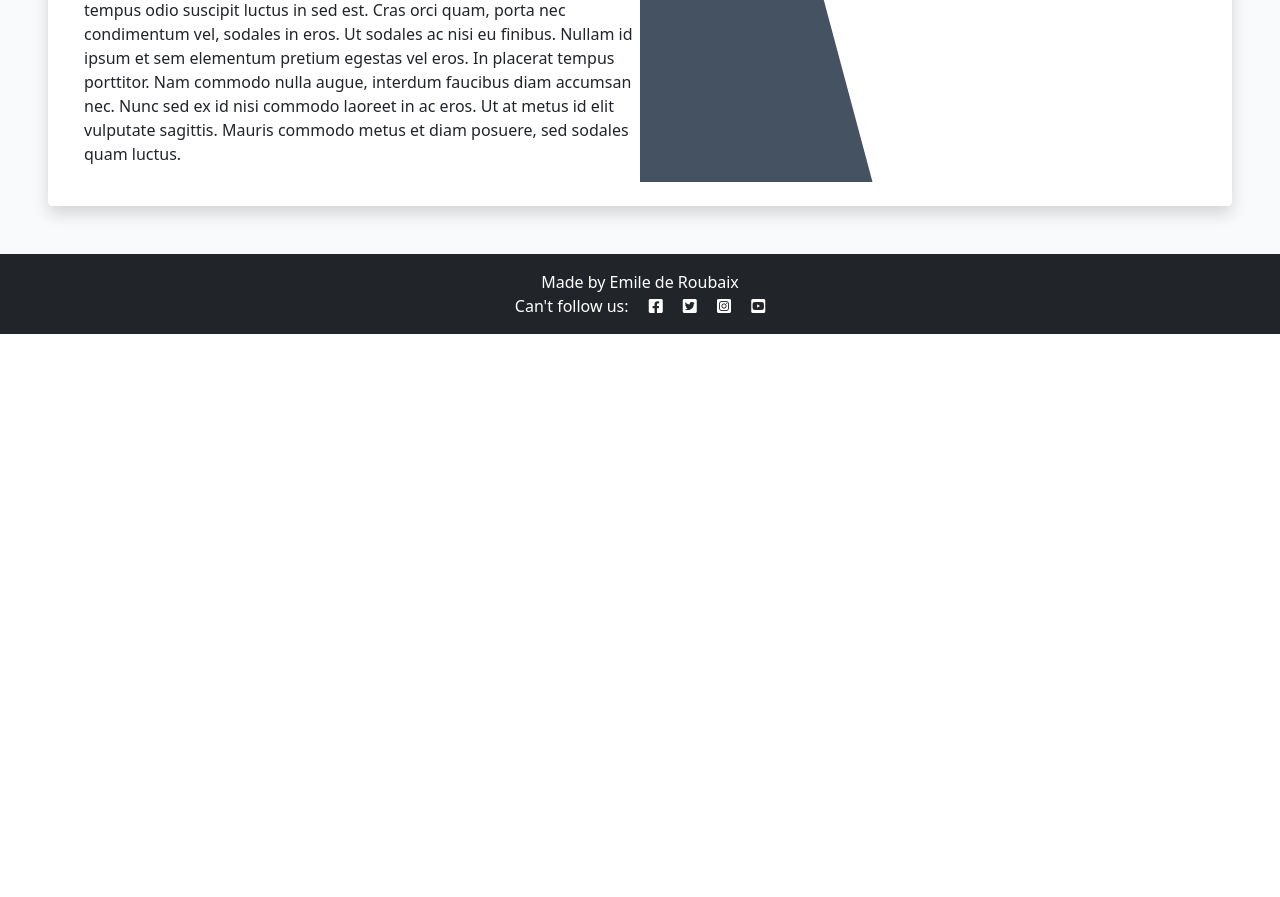
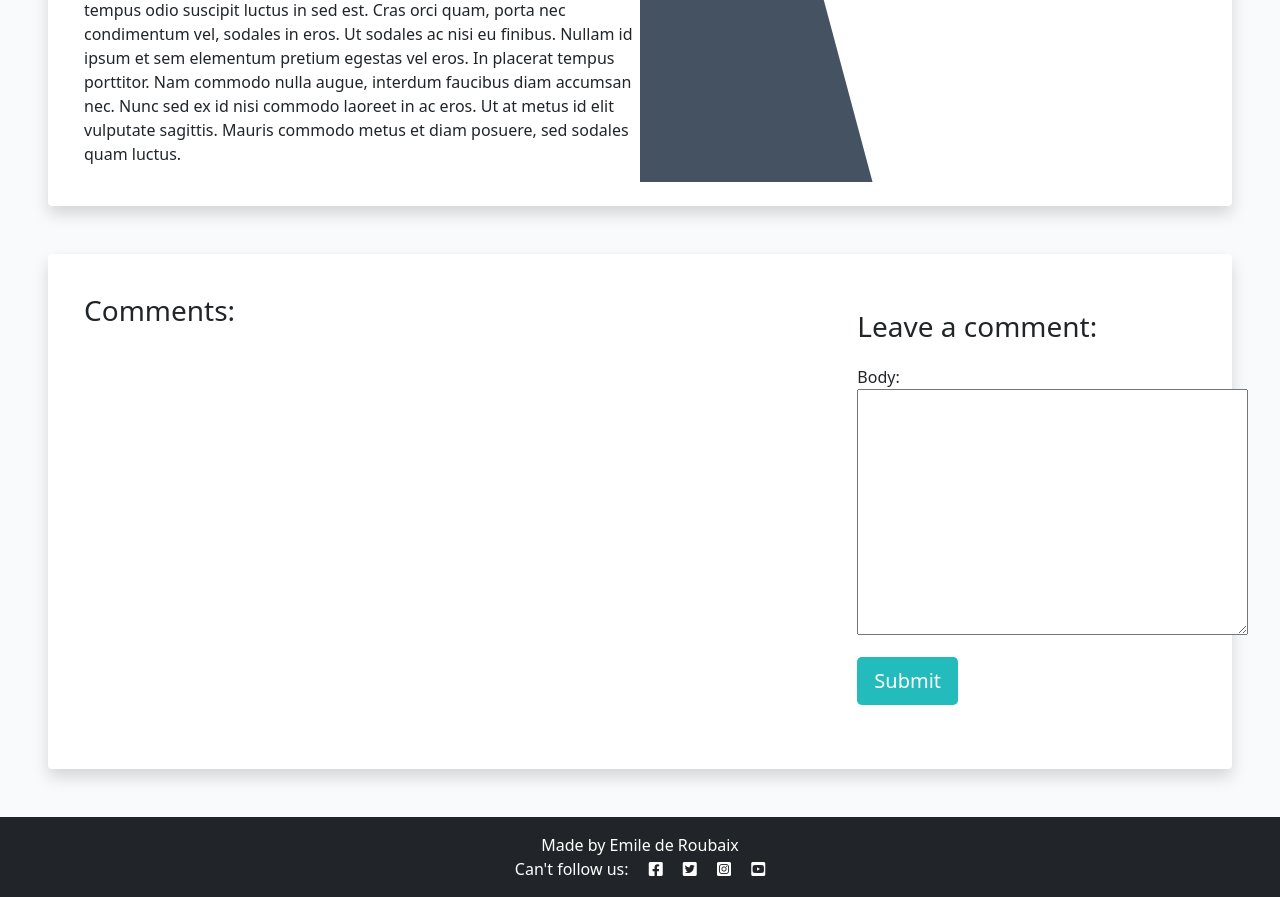
Before and after one commit to EMarnus/Event-Organiser, a Django app: page /booking-details/13 in a window 1280 px wide. Shown: the part 1336-2233 px from the top of the page. Before the commit the page ends 1670 px from the top, so only its background shows below. Run offline with Django 3.2, Linux system fonts and the light colour scheme; a user stored in the database is signed in; data comes from the database, SQL or seed files in the repository; both versions use the stored data as it was after the commit; some libraries are stand-ins or nearby versions.

Commit message:
Add comment to View Details page and update readme for credits.

```diff
--- /dev/null
+++ b/game_dates/forms.py
@@ -0,0 +1,8 @@
+from .models import Comment
+from django import forms
+
+
+class CommentForm(forms.ModelForm):
+    class Meta:
+        model = Comment
+        fields = ('body',)
--- a/game_dates/models.py
+++ b/game_dates/models.py
@@ -63,7 +63,7 @@ class Comment(models.Model):
     post = models.ForeignKey(Appointment, on_delete=models.CASCADE,
                              related_name="comments")
     name = models.CharField(max_length=80)
-    email = models.EmailField()
+    email = models.EmailField(blank=True)
     body = models.TextField()
     created_on = models.DateTimeField(auto_now_add=True)
     approved = models.BooleanField(default=True)
--- a/game_dates/templates/base.html
+++ b/game_dates/templates/base.html
@@ -39,11 +39,6 @@
                     <li class="nav-item">
                         <a class="nav-link" href="{% url 'booking' %}">Add Event</a>
                     </li>
-                    <!-- {% if user.username == 'staff' %} -->
-                    <li class="nav-item">
-                        <a class="nav-link" href="{% url 'organiserPanel' %}">Organiser's Panel</a>
-                    </li>
-                    <!-- {% endif %} -->
                     <li class="nav-item dropdown">
                         <a class="nav-link active dropdown-toggle cHover" href="#" role="button" data-bs-toggle="dropdown" aria-expanded="false">
                           User
--- a/game_dates/templates/bookingDetails.html
+++ b/game_dates/templates/bookingDetails.html
@@ -1,10 +1,11 @@
 {% extends "base.html" %}
+{% block content %}
+{% load crispy_forms_tags %}
 
-{% block content %}
 {% if user.is_authenticated %}
 
 <h1 class="text-center  mt-3">{{ booking.description }}</h1>
-
+<!-- Body -->
 <div class="shadow p-4 mb-5 bg-body bg-body rounded text-black  m-5 ">
     <div class="">
         <div class="container">
@@ -22,6 +23,45 @@
         </div>
     </div>
 </div>
+<!-- Comments -->
+<div class="shadow p-4 mb-5 bg-body bg-body rounded text-black  m-5 ">
+    <div class="container">
+        <div class="row">
+            <div class="col-md-8 card mb-4  mt-3 ">
+                <h3>Comments:</h3>
+                <div class="card-body">
+                    {% for comment in comments %}
+                    <div class="comments" style="padding: 10px;">
+                        <p class="font-weight-bold">
+                            {{ comment.name }}
+                            <span class=" text-muted font-weight-normal">
+                                {{ comment.created_on }}
+                            </span> wrote:
+                        </p>
+                        {{  comment.body | linebreaks }}
+                    </div>
+                    {% endfor %}
+                </div>
+            </div>
+            <div class="col-md-4 card mb-4  mt-3 ">
+                <div class="card-body">
+                    {% if new_comment %}
+                    <div class="alert alert-success" role="alert">
+                        Your comment is awaiting approval
+                    </div>
+                    {% else %}
+                    <h3>Leave a comment:</h3>
+                    <form method="post" style="margin-top: 1.3em;">
+                        {{ comment_form.as_p }}
+                        {% csrf_token %}
+                        <button type="submit" class="btn btn-signup btn-lg">Submit</button>
+                    </form>
+                    {% endif %}
+                </div>
+            </div>
+        </div>
+    </div>
+</div>
 
 {% else %}
 
--- a/game_dates/views.py
+++ b/game_dates/views.py
@@ -1,6 +1,7 @@
 from django.shortcuts import render, redirect
 from datetime import datetime, timedelta
 from .models import *
+from .forms import CommentForm
 from django.contrib import messages
 from django.core.paginator import Paginator
 
@@ -42,7 +43,7 @@ def index(request):
     page_obj = paginator.get_page(page_number)
     nums = "a" * page_obj.paginator.num_pages
 
-    return render(request, "index.html", {
+    return render(request, 'index.html', {
         'appointments': appointments,
         'user': user,
         'page_obj': page_obj,
@@ -86,9 +87,9 @@ def bookingSubmit(request):
 
     hour = checkTime(times, day)
     if request.method == 'POST':
-        time = request.POST.get("time")
-        description = request.POST.get("description")
-        content = request.POST.get("content")
+        time = request.POST.get('time')
+        description = request.POST.get('description')
+        content = request.POST.get('content')
 
         if type is not None:
             if day <= maxDate and day >= minDate:
@@ -115,7 +116,28 @@ def bookingSubmit(request):
 
 def bookingDetails(request, booking_id):
     booking = Appointment.objects.get(pk=booking_id)
-    return render(request, 'bookingDetails.html', {'booking': booking})
+    comments = booking.comments.filter(approved=True).order_by('created_on')
+
+    new_comment = None
+
+    if request.method == 'POST':
+        comment_form = CommentForm(data=request.POST)
+        if comment_form.is_valid():
+            # Create Comment object but don't save to database yet
+            new_comment = comment_form.save(commit=False)
+            # Assign the current post to the comment
+            new_comment.name = request.user
+            new_comment.post = Appointment.objects.get(id=booking_id)
+            # Save the comment to the database
+            new_comment.save()
+    else:
+        comment_form = CommentForm()
+
+    return render(request, 'bookingDetails.html', {
+        'booking': booking,
+        'comments': comments,
+        'comment_form': comment_form
+        })
 
 
 def checkTime(times, day):
@@ -145,7 +167,7 @@ def validWeekday(days):
 
 
 def dayToWeekday(x):
-    z = datetime.strptime(x, "%Y-%m-%d")
+    z = datetime.strptime(x, '%Y-%m-%d')
     y = z.strftime('%A')
 
 
@@ -207,10 +229,10 @@ def bookingUpdateSubmit(request, booking_id):
 
     hour = checkEditTime(times, day, booking_id)
     if request.method == 'POST':
-        time = request.POST.get("time")
+        time = request.POST.get('time')
         date = dayToWeekday(day)
-        description = request.POST.get("description")
-        content = request.POST.get("content")
+        description = request.POST.get('description')
+        content = request.POST.get('content')
 
         if type is not None:
             if day <= maxDate and day >= minDate:
@@ -276,8 +298,8 @@ def userUpdate(request, id):
     validateWeekdays = isWeekdayValid(weekdays)
 
     return render(request, 'userUpdate.html', {
-            'weekdays':weekdays,
-            'validateWeekdays':validateWeekdays,
+            'weekdays': weekdays,
+            'validateWeekdays': validateWeekdays,
             'delta24': delta24,
             'id': id,
         })
--- a/gaming/settings.py
+++ b/gaming/settings.py
@@ -29,7 +29,7 @@ BASE_DIR = Path(__file__).resolve().parent.parent
 SECRET_KEY = os.environ.get('SECRET_KEY')
 
 # SECURITY WARNING: don't run with debug turned on in production!
-DEBUG = False
+DEBUG = True
 
 ALLOWED_HOSTS = ['8000-emarnus-pp4redo-25i7snoj67l.ws-eu104.gitpod.io', 'bar-match-bookings-site-929e26b7b02a.herokuapp.com', 'local']
 
@@ -43,6 +43,7 @@ INSTALLED_APPS = [
     'django.contrib.sessions',
     'django.contrib.messages',
     'django.contrib.staticfiles',
+    'crispy_forms',
     'game_dates',
     'members',
 ]
@@ -127,6 +128,8 @@ USE_TZ = True
 
 STATIC_URL = '/static/'
 
+# CRISPY_TEMPLATE_PACK = 'bootstrap4'
+
 # Default primary key field type
 # https://docs.djangoproject.com/en/3.2/ref/settings/#default-auto-field
 
--- a/members/templates/authenticate/register_user.html
+++ b/members/templates/authenticate/register_user.html
@@ -15,7 +15,7 @@
     <div class="col-md-8 mt-3 offset-md-2">
         <form action="{% url 'register_user' %}" method=POST>
             {% csrf_token %}
-            <div class="mb-3">
+            <div class="mb-3 form-control">
                 {{ form.as_p }}
             </div>
             <div class="col-md-8 md-3">
```
Also changed, not shown: game_dates/admin.py (+10 -0 lines), README.md, db.sqlite3, game_dates/migrations/0006_alter_comment_email.py (added).
